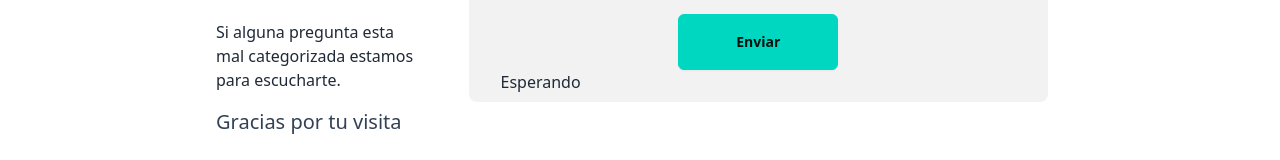
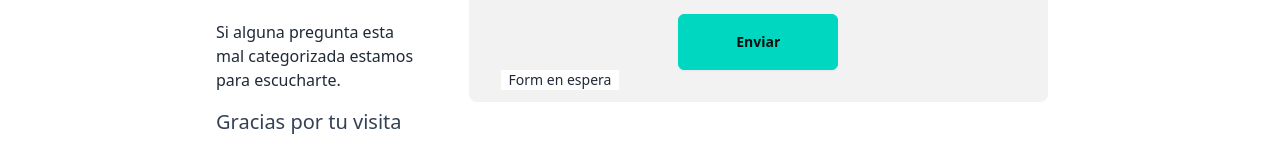
Before and after one commit to diegonicita/examenes-nextjs, a Next.js app: page / in a window 1280 px wide. Shown: the part 1150-1310 px from the top of the page. Built offline with nearby package versions, Linux system fonts and the light colour scheme.

Commit message:
Move submit and clean input error on focus

```diff
--- a/app/(pages)/home/components/consultas/consultas.tsx
+++ b/app/(pages)/home/components/consultas/consultas.tsx
@@ -1,30 +1,21 @@
 'use client'
-import SubmitButton from '../submit'
+import SubmitButton from './submit'
 import ConsultaLeftColumn from './leftColumn'
 import { useForm } from './useForm'
-import Modal from './modal'
+import Modal, { ModalHayErrores, ModalNoHayErrores } from './modal'
 
 export default function Consultas() {
-  const { formAction, isFormDisabled, errors, ref, status } = useForm()
+  const { formAction, isFormDisabled, errors, setErrors, ref, status } =
+    useForm()
 
-  const ModalHayErrores = () => {
-    if (typeof document !== 'undefined') {
-      const modal = document.getElementById(
-        'my_modal_errors',
-      ) as HTMLDialogElement
-      modal?.showModal()
-    }
-    return null
-  }
-
-  const ModalNoHayErrores = () => {
-    if (typeof document !== 'undefined') {
-      const modal = document.getElementById(
-        'my_modal_success',
-      ) as HTMLDialogElement
-      modal?.showModal()
-    }
-    return null
+  // Función que se ejecutará cuando el input tome el foco
+  const handleInputFocus = (
+    event:
+      | React.FocusEvent<HTMLInputElement>
+      | React.FocusEvent<HTMLTextAreaElement>,
+  ) => {
+    const id = event.target.id
+    setErrors({ ...errors, [id]: '' })
   }
 
   return (
@@ -65,6 +56,7 @@ export default function Consultas() {
               ref={ref.fullname}
               autoComplete="false"
               disabled={isFormDisabled}
+              onFocus={handleInputFocus}
             />
             <div className="h-2 text-error font-bold text-start px-2">
               {errors?.fullname && errors.fullname}
@@ -85,6 +77,7 @@ export default function Consultas() {
               ref={ref.email}
               autoComplete="false"
               disabled={isFormDisabled}
+              onFocus={handleInputFocus}
             />
             <div className="h-2 text-error font-bold text-start px-2">
               {errors?.email && errors.email}
@@ -104,6 +97,7 @@ export default function Consultas() {
               autoComplete="false"
               placeholder="Ingresa tu consulta"
               disabled={isFormDisabled}
+              onFocus={handleInputFocus}
             />
             <div className="h-2 text-error font-bold text-start px-2">
               {errors?.consult && errors.consult}
@@ -120,7 +114,11 @@ export default function Consultas() {
               </div> */}
               {status === 'success' && <ModalNoHayErrores />}
               {status === 'error' && <ModalHayErrores />}
-              {status === 'idle' && <div className="absolute"> Esperando </div>}
+              {status === 'idle' && (
+                <div className="absolute text-sm bg-base-100 text-base-content px-2">
+                  Form en espera
+                </div>
+              )}
 
               {/* <div className="h-2 font-bold text-lg">
                 {ref.message && ref.message?.current !== null && !pending && (
--- a/app/(pages)/home/components/consultas/modal.tsx
+++ b/app/(pages)/home/components/consultas/modal.tsx
@@ -27,3 +27,23 @@ export default function Modal({
     </section>
   )
 }
+
+export const ModalHayErrores = () => {
+  if (typeof document !== 'undefined') {
+    const modal = document.getElementById(
+      'my_modal_errors',
+    ) as HTMLDialogElement
+    modal?.showModal()
+  }
+  return null
+}
+
+export const ModalNoHayErrores = () => {
+  if (typeof document !== 'undefined') {
+    const modal = document.getElementById(
+      'my_modal_success',
+    ) as HTMLDialogElement
+    modal?.showModal()
+  }
+  return null
+}
--- a/app/(pages)/home/components/consultas/useForm.ts
+++ b/app/(pages)/home/components/consultas/useForm.ts
@@ -39,31 +39,31 @@ export const useForm = () => {
       try {
         objMessage = JSON.parse(messageRef.current)
         // Iterar sobre los problemas
-        const newObj = { fullname: '', email: '', consult: '' }
+        const newErrors = { fullname: '', email: '', consult: '' }
         let status = 'success'
         objMessage?.error?.issues.forEach(
           (issue: { path: string | string[]; message: any }) => {
             if (issue.path.includes('fullname')) {
-              newObj.fullname = issue.message
+              newErrors.fullname = issue.message
               status = 'error'
             }
             if (issue.path.includes('email')) {
-              newObj.email = issue.message
+              newErrors.email = issue.message
               status = 'error'
             }
             if (issue.path.includes('consult')) {
-              newObj.consult = issue.message
+              newErrors.consult = issue.message
               status = 'error'
             }
           },
         )
-        setErrors({ ...errors, ...newObj })
+        setErrors({ ...errors, ...newErrors })
         setStatus(status)
       } catch (error) {
         console.error('Error parsing JSON:', error)
       }
     } else {
-      setErrors({ ...errors, fullname: '', email: '', consult: '' })
+      setErrors({ fullname: '', email: '', consult: '' })
     }
     let timer = setTimeout(() => {
       if (objMessage?.success) {
@@ -75,7 +75,7 @@ export const useForm = () => {
       messageRef.current = null
       setDisableForm(false)
       setStatus("idle")
-    }, 1500)
+    }, 1000)
     return () => {
       clearTimeout(timer)
     }
@@ -85,6 +85,7 @@ export const useForm = () => {
     formAction,
     isFormDisabled: disableForm,
     errors,
+    setErrors,
     ref: {
       fullname: fullnameRef,
       email: emailRef,
--- a/tsconfig.json
+++ b/tsconfig.json
@@ -42,7 +42,7 @@
     "server-actions/products/createProduct.js",
     "server-actions/products/displayProducts.js",
     "app/(pages)/home/components/consultas/consultas.tsx",
-    "app/(pages)/home/components/submit.tsx"
+    "app/(pages)/home/components/consultas/submit.tsx"
   ],
   "exclude": [
     "node_modules"
```
Also changed, not shown: app/(pages)/home/components/consultas/submit.tsx (renamed from app/(pages)/home/components/submit.tsx).
